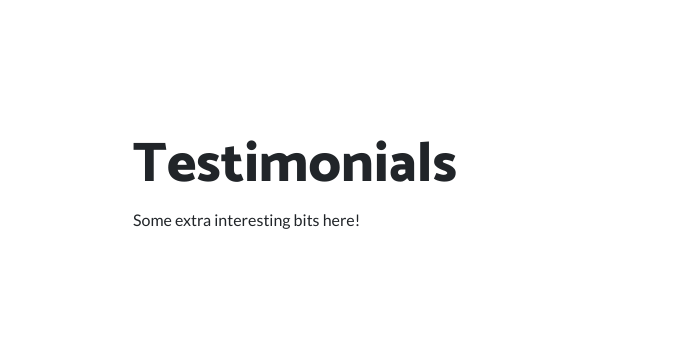
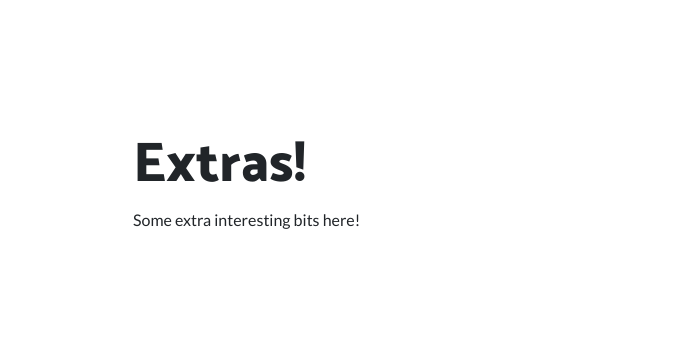
Before and after one commit to poeia/amadio-inc, a website: page index.html in a window 1280 px wide. Shown: the part 1299-1638 px from the top of the page, 0-698 px from the left. Drawn offline with Linux system fonts and the light colour scheme; grey boxes are pictures that could not be loaded.

Commit message:
Update index.html

```diff
--- a/index.html
+++ b/index.html
@@ -99,7 +99,7 @@
         </div>
         <div class="col-lg-6 order-lg-1">
           <div class="p-5">
-            <h2 class="display-4">Testimonials</h2>
+            <h2 class="display-4">Extras!</h2>
             <p>Some extra interesting bits here!</p>
           </div>
         </div>
```
